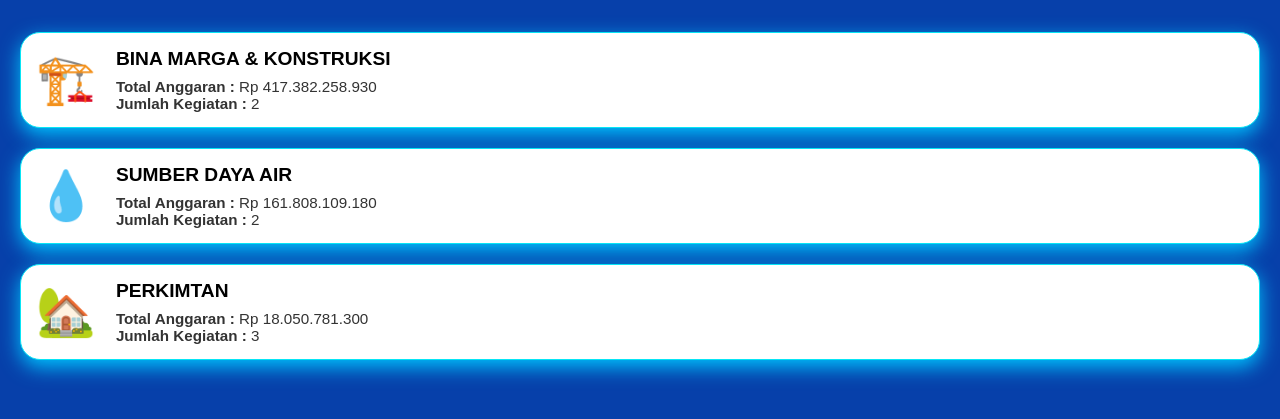
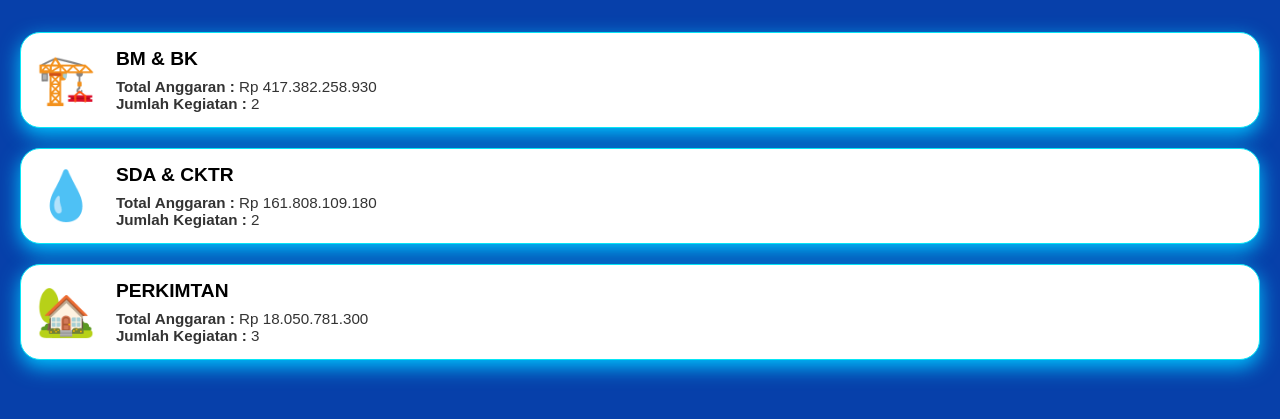
Before and after one commit to binfraswilzulsel/SP-Progres-v8, a plain HTML site: page index.html in a window 1280 px wide. Shown: the part 143-562 px from the top of the page. Drawn offline with Linux system fonts and the light colour scheme.

Commit message:
Update index.html

```diff
--- a/index.html
+++ b/index.html
@@ -285,7 +285,7 @@
         // --- DATA JAVASCRIPT DARI TABEL ANDA ---
         const progressData = [
             {
-                opd: "BINA MARGA & KONSTRUKSI",
+                opd: "BM & BK",
                 pagu_opd: "417.382.258.930",
                 icon: "🏗️",
                 kegiatan: [
@@ -316,7 +316,7 @@
                 ],
             },
             {
-                opd: "SUMBER DAYA AIR",
+                opd: "SDA & CKTR",
                 pagu_opd: "161.808.109.180",
                 icon: "💧",
                 kegiatan: [
```
